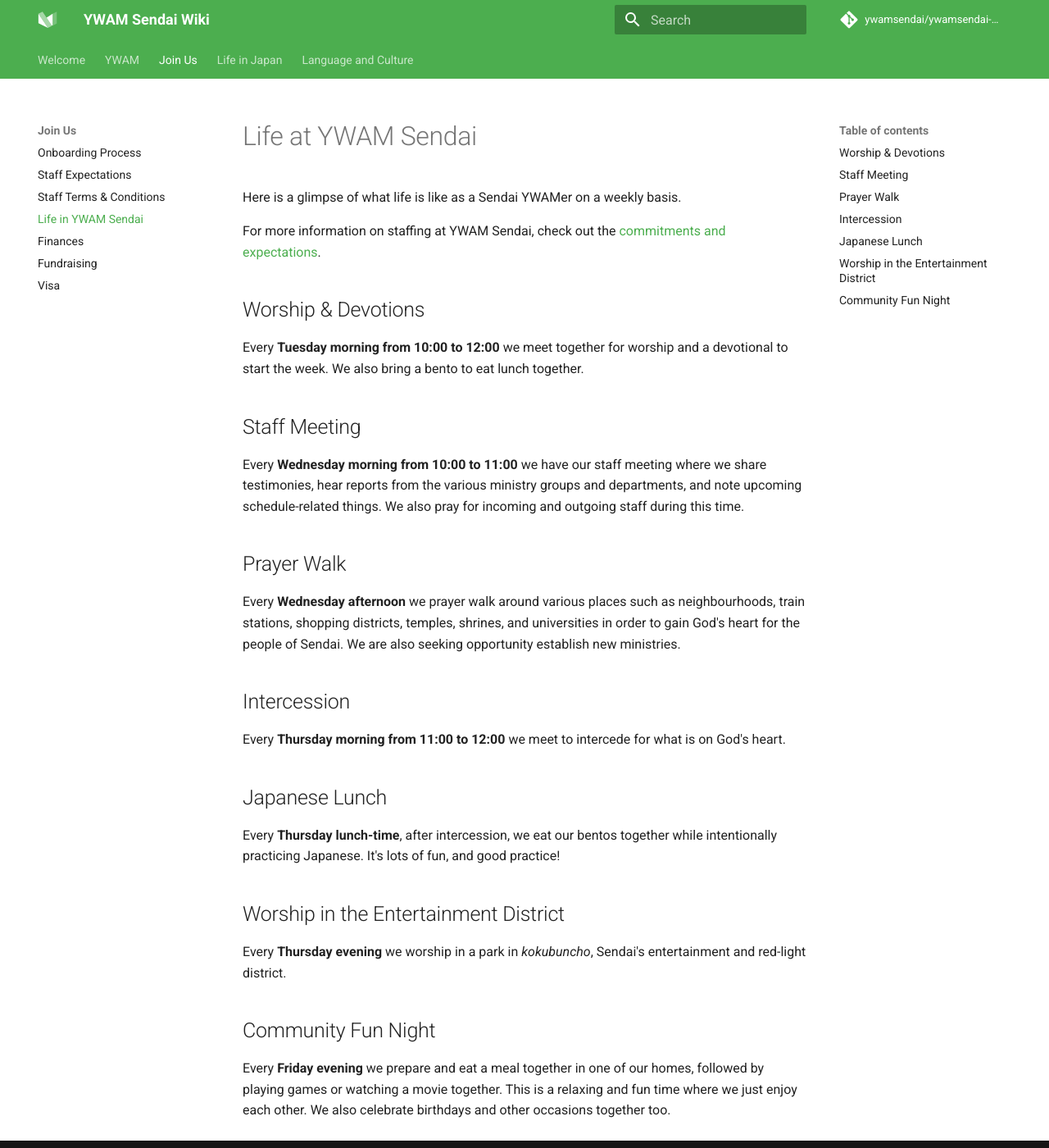
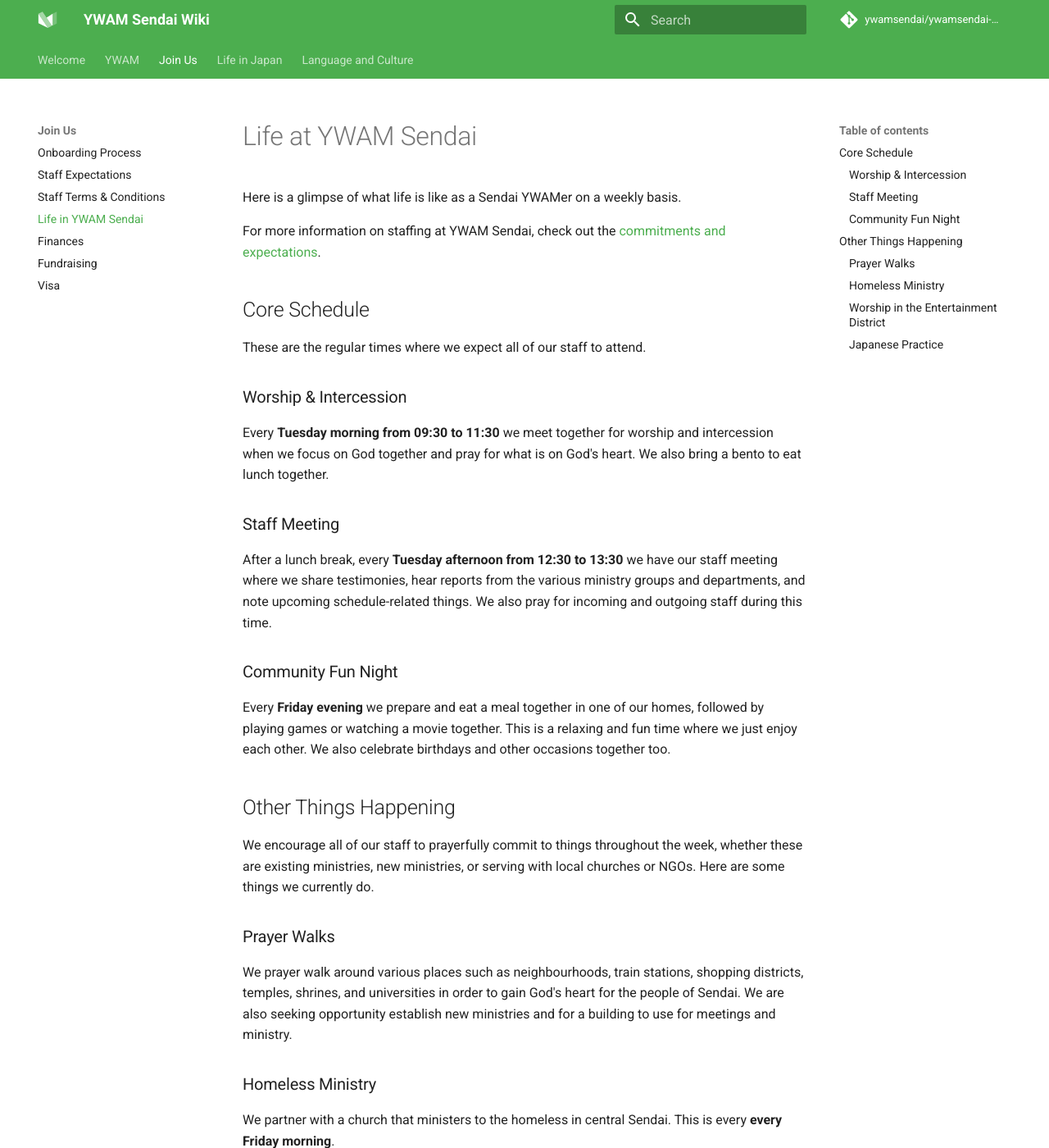
Before and after one commit to ywamsendai/ywamsendai-wiki, an MkDocs documentation site: the page built from docs/ywam/ywamsendailife.md, in a window 1280 px wide and 1400 px high. Shown: the whole window at 82% size. Built offline with MkDocs 1.6.1 and Material for MkDocs 9.7.7, drawn with Linux system fonts in a browser that asks for light colours; comment, search, counter and statistics services are not loaded; some of the changed text lies outside the part shown.

Commit message:
updated schedule

```diff
--- a/docs/ywam/ywamsendailife.md
+++ b/docs/ywam/ywamsendailife.md
@@ -4,30 +4,38 @@
 
 For more information on staffing at YWAM Sendai, check out the [commitments and expectations](commitments.md).
 
-## Worship & Devotions
+## Core Schedule
 
-Every **Tuesday morning from 10:00 to 12:00** we meet together for worship and a devotional to start the week. We also bring a bento to eat lunch together.
+These are the regular times where we expect all of our staff to attend.
 
-## Staff Meeting
+### Worship & Intercession
 
-Every **Wednesday morning from 10:00 to 11:00** we have our staff meeting where we share testimonies, hear reports from the various ministry groups and departments, and note upcoming schedule-related things. We also pray for incoming and outgoing staff during this time.
+Every **Tuesday morning from 09:30 to 11:30** we meet together for worship and intercession when we focus on God together and pray for what is on God's heart. We also bring a bento to eat lunch together.
 
-## Prayer Walk
+### Staff Meeting
 
-Every **Wednesday afternoon** we prayer walk around various places such as neighbourhoods, train stations, shopping districts, temples, shrines, and universities in order to gain God's heart for the people of Sendai. We are also seeking opportunity establish new ministries.
+After a lunch break, every **Tuesday afternoon from 12:30 to 13:30** we have our staff meeting where we share testimonies, hear reports from the various ministry groups and departments, and note upcoming schedule-related things. We also pray for incoming and outgoing staff during this time.
 
-## Intercession
-
-Every **Thursday morning from 11:00 to 12:00** we meet to intercede for what is on God's heart.
-
-## Japanese Lunch
-
-Every **Thursday lunch-time**, after intercession, we eat our bentos together while intentionally practicing Japanese. It's lots of fun, and good practice!
-
-## Worship in the Entertainment District
-
-Every **Thursday evening** we worship in a park in *kokubuncho*, Sendai's entertainment and red-light district.
-
-## Community Fun Night
+### Community Fun Night
 
 Every **Friday evening** we prepare and eat a meal together in one of our homes, followed by playing games or watching a movie together. This is a relaxing and fun time where we just enjoy each other. We also celebrate birthdays and other occasions together too.
+
+## Other Things Happening
+
+We encourage all of our staff to prayerfully commit to things throughout the week, whether these are existing ministries, new ministries, or serving with local churches or NGOs. Here are some things we currently do.
+
+### Prayer Walks
+
+We prayer walk around various places such as neighbourhoods, train stations, shopping districts, temples, shrines, and universities in order to gain God's heart for the people of Sendai. We are also seeking opportunity establish new ministries and for a building to use for meetings and ministry.
+
+### Homeless Ministry
+
+We partner with a church that ministers to the homeless in central Sendai. This is every **every Friday morning**.
+
+### Worship in the Entertainment District
+
+On **Thursday evenings** we worship in a park in *kokubuncho*, Sendai's entertainment and red-light district.
+
+### Japanese Practice
+
+We also sometimes meet together in order to intentionally practice Japanese. It's lots of fun, and good practice! This being the case, we do encourage everyone to practice their Japanese whenever possible!
```
Also changed, not shown: docs/languageandculture/language.md (+1 -1 lines), docs/ywam/terms.md (+1 -1 lines).
